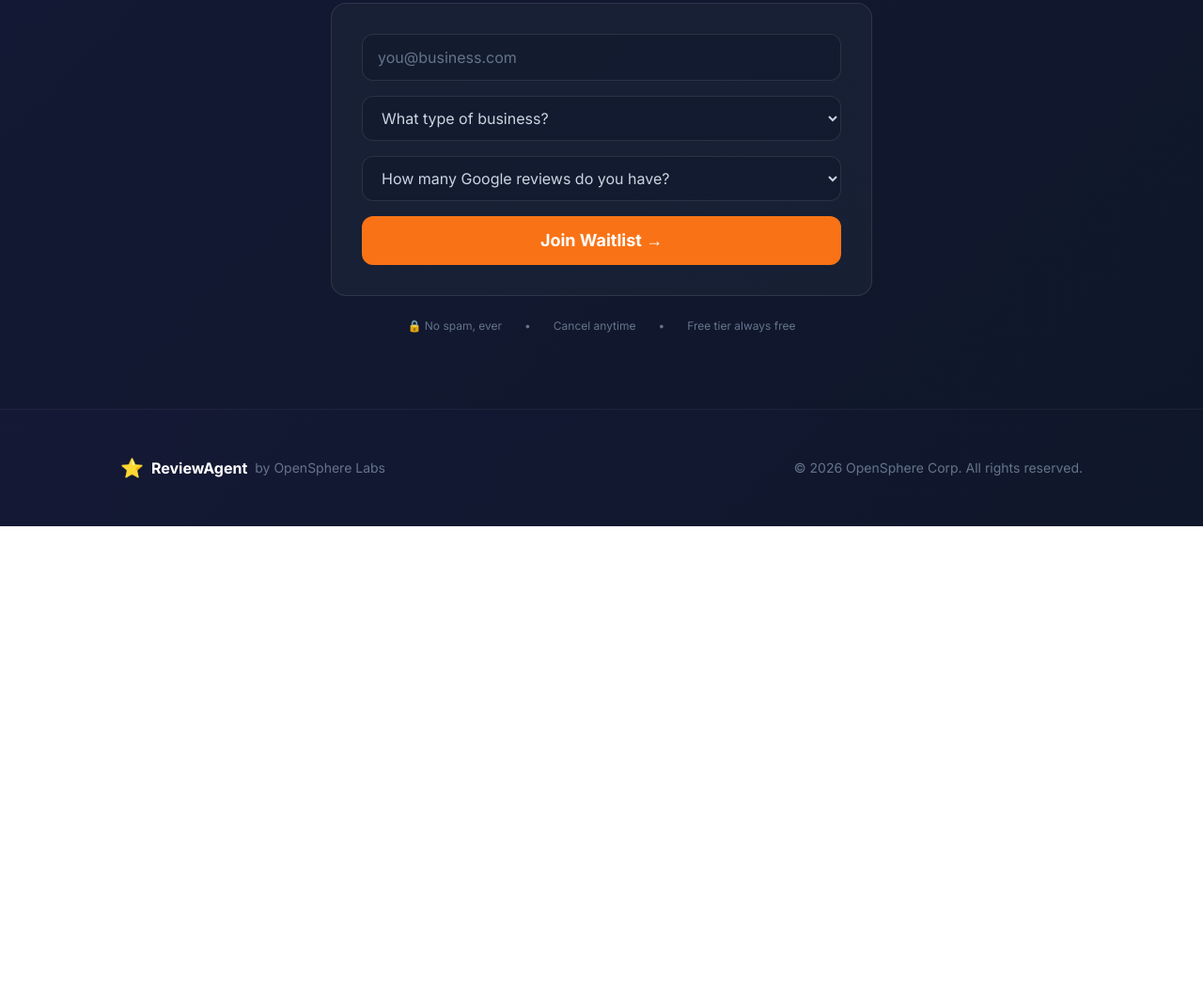
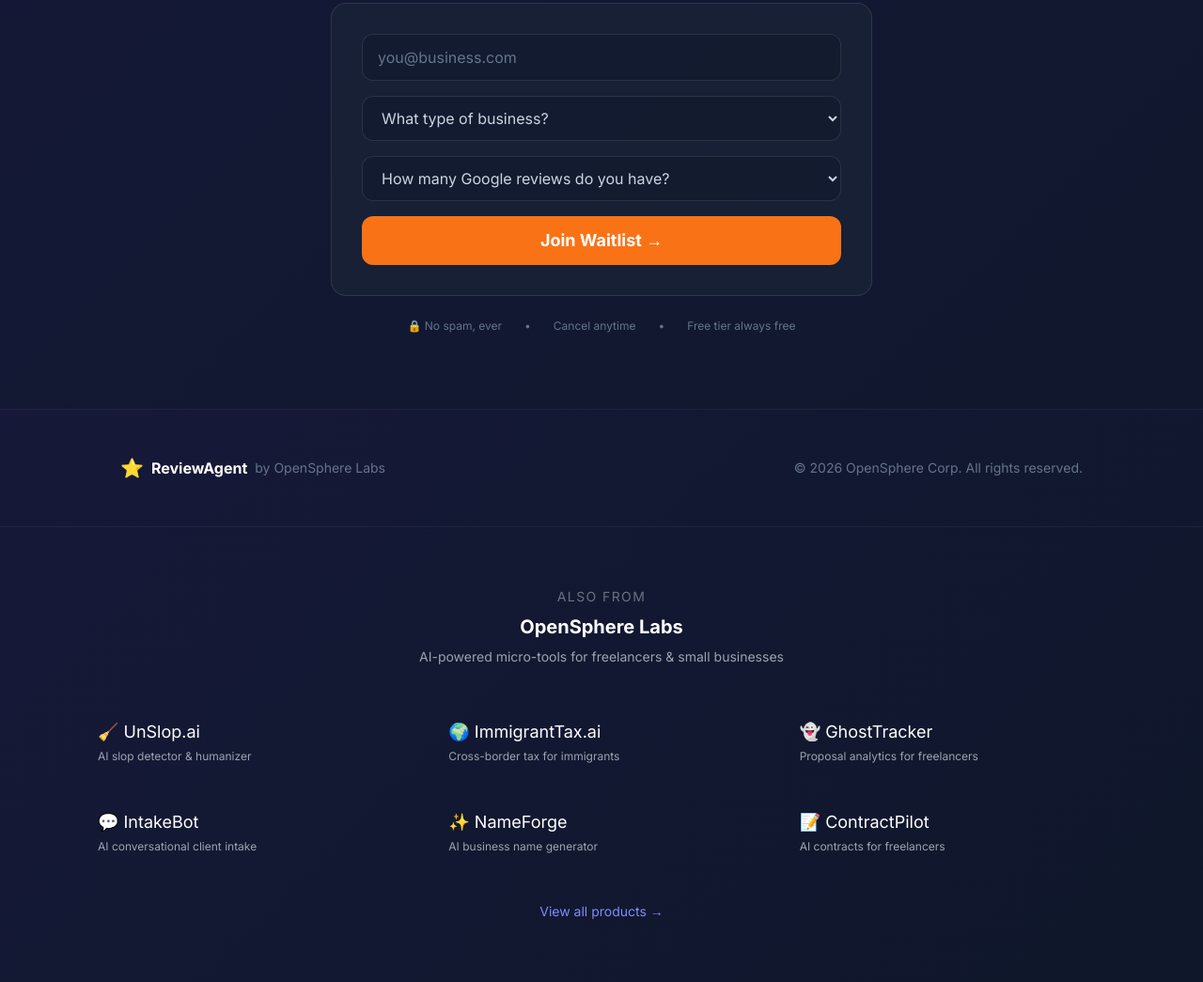
Before and after one commit to atalovesyou/reviewagent, a plain HTML site: page index.html in a window 1280 px wide. Shown: the part 6303-7348 px from the top of the page at 94% size. Before the commit the page ends 6863 px from the top, so only its background shows below. Drawn offline with nearby package versions, Linux system fonts and the light colour scheme.

Commit message:
Add cross-promotion: OpenSphere Labs ecosystem links

```diff
--- a/index.html
+++ b/index.html
@@ -677,5 +677,45 @@
             document.getElementById('waitlist-success').classList.remove('hidden');
         }
     </script>
+
+    <!-- Cross-Promotion: OpenSphere Labs -->
+    <section class="py-16 border-t border-white/5">
+        <div class="max-w-6xl mx-auto px-6">
+            <div class="text-center mb-10">
+                <p class="text-sm text-gray-500 uppercase tracking-widest mb-2">Also from</p>
+                <a href="https://atalovesyou.github.io/opensphere-labs/" target="_blank" class="text-xl font-bold text-white hover:text-indigo-400 transition">OpenSphere Labs</a>
+                <p class="text-gray-400 text-sm mt-2">AI-powered micro-tools for freelancers &amp; small businesses</p>
+            </div>
+            <div class="grid grid-cols-2 md:grid-cols-3 gap-4">
+                <a href="https://atalovesyou.github.io/unslop-ai/" target="_blank" class="glass rounded-xl p-4 hover:bg-white/5 transition group">
+                    <div class="text-lg mb-1">🧹 UnSlop.ai</div>
+                    <div class="text-xs text-gray-400 group-hover:text-gray-300">AI slop detector & humanizer</div>
+                </a>
+                <a href="https://atalovesyou.github.io/immigranttax-ai/" target="_blank" class="glass rounded-xl p-4 hover:bg-white/5 transition group">
+                    <div class="text-lg mb-1">🌍 ImmigrantTax.ai</div>
+                    <div class="text-xs text-gray-400 group-hover:text-gray-300">Cross-border tax for immigrants</div>
+                </a>
+                <a href="https://atalovesyou.github.io/ghosttracker/" target="_blank" class="glass rounded-xl p-4 hover:bg-white/5 transition group">
+                    <div class="text-lg mb-1">👻 GhostTracker</div>
+                    <div class="text-xs text-gray-400 group-hover:text-gray-300">Proposal analytics for freelancers</div>
+                </a>
+                <a href="https://atalovesyou.github.io/intakebot/" target="_blank" class="glass rounded-xl p-4 hover:bg-white/5 transition group">
+                    <div class="text-lg mb-1">💬 IntakeBot</div>
+                    <div class="text-xs text-gray-400 group-hover:text-gray-300">AI conversational client intake</div>
+                </a>
+                <a href="https://atalovesyou.github.io/nameforge/" target="_blank" class="glass rounded-xl p-4 hover:bg-white/5 transition group">
+                    <div class="text-lg mb-1">✨ NameForge</div>
+                    <div class="text-xs text-gray-400 group-hover:text-gray-300">AI business name generator</div>
+                </a>
+                <a href="https://atalovesyou.github.io/contractpilot/" target="_blank" class="glass rounded-xl p-4 hover:bg-white/5 transition group">
+                    <div class="text-lg mb-1">📝 ContractPilot</div>
+                    <div class="text-xs text-gray-400 group-hover:text-gray-300">AI contracts for freelancers</div>
+                </a>
+            </div>
+            <div class="text-center mt-8">
+                <a href="https://atalovesyou.github.io/opensphere-labs/" target="_blank" class="text-sm text-indigo-400 hover:text-indigo-300 transition">View all products →</a>
+            </div>
+        </div>
+    </section>
 </body>
 </html>
```
